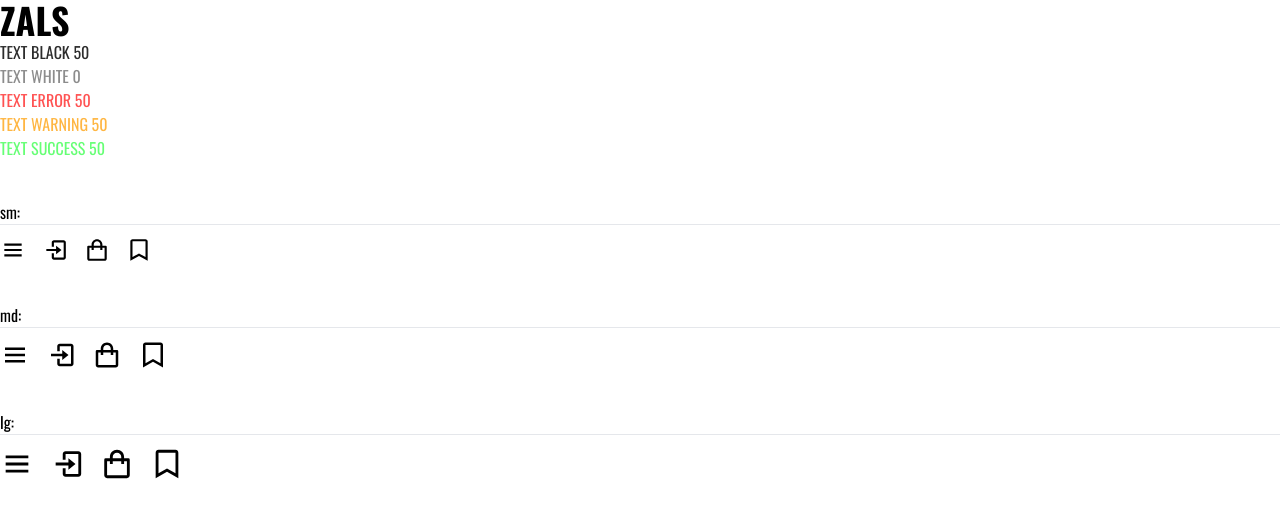
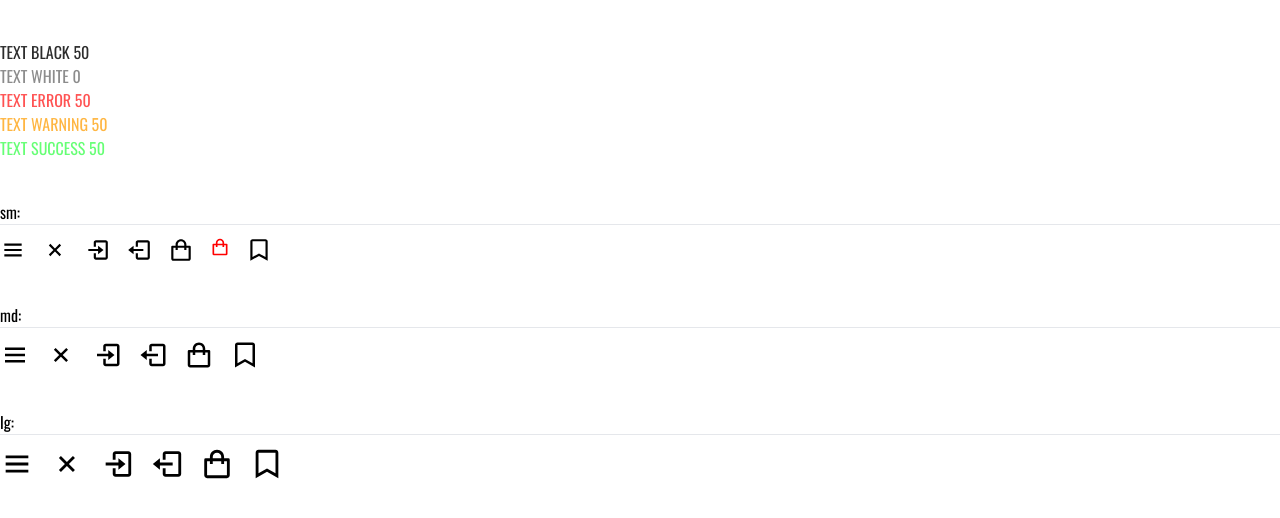
Before and after one commit to arkatsy/zals-ecommerce, a Next.js app: page / in a window 1280 px wide. Shown: the top 518 px of the page. Built offline with nearby package versions, Linux system fonts and the light colour scheme; a web font is replaced by a local one.

Commit message:
move icons to ui folder

```diff
--- a/src/components/icons/IconAuth.tsx
+++ b/src/components/ui/icons/IconAuth.tsx
@@ -15,14 +15,14 @@ const IconAuth = ({
   size = "sm",
   state = STATES.LOGIN,
   className = "",
-  ...rest
+  ...props
 }: IconAuthProps) => {
   return (
     <>
       {state === STATES.LOGIN ? (
-        <BiLogIn size={chooseSize(size)} className={className} {...rest} />
+        <BiLogIn size={chooseSize(size)} className={className} {...props} />
       ) : (
-        <BiLogOut size={chooseSize(size)} className={className} {...rest} />
+        <BiLogOut size={chooseSize(size)} className={className} {...props} />
       )}
     </>
   );
--- a/src/components/icons/IconBookmark.tsx
+++ b/src/components/ui/icons/IconBookmark.tsx
@@ -4,12 +4,8 @@ import type { IconBaseProps } from "./shared";
 
 interface IconBookmarkProps extends IconBaseProps {}
 
-const IconBookmark = ({
-  size = "md",
-  className = "",
-  ...rest
-}: IconBookmarkProps) => {
-  return <BiBookmark size={chooseSize(size)} className={className} {...rest} />;
+const IconBookmark = ({ size = "md", className = "", ...props }: IconBookmarkProps) => {
+  return <BiBookmark size={chooseSize(size)} className={className} {...props} />;
 };
 
 export default IconBookmark;
--- a/src/components/icons/IconCart.tsx
+++ b/src/components/ui/icons/IconCart.tsx
@@ -4,10 +4,8 @@ import type { IconBaseProps } from "./shared";
 
 interface IconCartProps extends IconBaseProps {}
 
-const IconCart = ({ size = "sm", className = "", ...rest }: IconCartProps) => {
-  return (
-    <BiShoppingBag size={chooseSize(size)} className={className} {...rest} />
-  );
+const IconCart = ({ size = "sm", className = "", ...props }: IconCartProps) => {
+  return <BiShoppingBag size={chooseSize(size)} className={className} {...props} />;
 };
 
 export default IconCart;
--- a/src/components/icons/IconMenu.tsx
+++ b/src/components/ui/icons/IconMenu.tsx
@@ -15,14 +15,14 @@ const IconMenu = ({
   size = "sm",
   state = STATES.OPENED,
   className = "",
-  ...rest
+  ...props
 }: IconMenuProps) => {
   return (
     <>
       {state === STATES.OPENED ? (
-        <BiX size={chooseSize(size)} className={className} {...rest} />
+        <BiX size={chooseSize(size)} className={className} {...props} />
       ) : (
-        <BiMenu size={chooseSize(size)} className={className} {...rest} />
+        <BiMenu size={chooseSize(size)} className={className} {...props} />
       )}
     </>
   );
--- a/src/pages/index.tsx
+++ b/src/pages/index.tsx
@@ -1,10 +1,5 @@
 import Head from "next/head";
-import {
-  IconAuth,
-  IconBookmark,
-  IconCart,
-  IconMenu,
-} from "@/components/icons/";
+import { IconAuth, IconBookmark, IconCart, IconMenu } from "@/components/ui/icons";
 
 export default function Home() {
   return (
@@ -16,45 +11,52 @@ export default function Home() {
         <link rel="icon" href="/favicon.ico" />
       </Head>
 
-      <h1 className="text-4xl font-bold ">ZALS</h1>
+      <div className="pt-10" />
       <p className="text-black-50">TEXT BLACK 50</p>
       <p className="text-white-0">TEXT WHITE 0</p>
       <p className="text-error-50">TEXT ERROR 50</p>
       <p className="text-warning-50">TEXT WARNING 50</p>
       <p className="text-success-50">TEXT SUCCESS 50</p>
 
-      <p className="pt-10">
+      <div className="pt-10">
         sm:
         <hr className="pb-3" />
-        <div className="flex gap-4">
+        <p className="flex gap-4">
           <IconMenu size="sm" state="CLOSED" />
+          <IconMenu size="sm" state="OPENED" />
           <IconAuth size="sm" state="LOGIN" />
+          <IconAuth size="sm" state="LOGOUT" />
           <IconCart size="sm" />
+          <IconCart size={20} color="red" />
           <IconBookmark size="sm" />
-        </div>
-      </p>
+        </p>
+      </div>
 
-      <p className="pt-10">
+      <div className="pt-10">
         md:
         <hr className="pb-3" />
-        <div className="flex gap-4">
+        <p className="flex gap-4">
           <IconMenu size="md" state="CLOSED" />
+          <IconMenu size="md" state="OPENED" />
           <IconAuth size="md" state="LOGIN" />
+          <IconAuth size="md" state="LOGOUT" />
           <IconCart size="md" />
           <IconBookmark size="md" />
-        </div>
-      </p>
+        </p>
+      </div>
 
-      <p className="pt-10">
+      <div className="pt-10">
         lg:
         <hr className="pb-3" />
-        <div className="flex gap-4">
+        <p className="flex gap-4">
           <IconMenu size="lg" state="CLOSED" />
+          <IconMenu size="lg" state="OPENED" />
           <IconAuth size="lg" state="LOGIN" />
+          <IconAuth size="lg" state="LOGOUT" />
           <IconCart size="lg" />
           <IconBookmark size="lg" />
-        </div>
-      </p>
+        </p>
+      </div>
     </>
   );
 }
```
Also changed, not shown: src/components/ui/icons/index.ts (renamed from src/components/icons/index.ts), src/components/ui/icons/shared.ts (renamed from src/components/icons/shared.ts).
